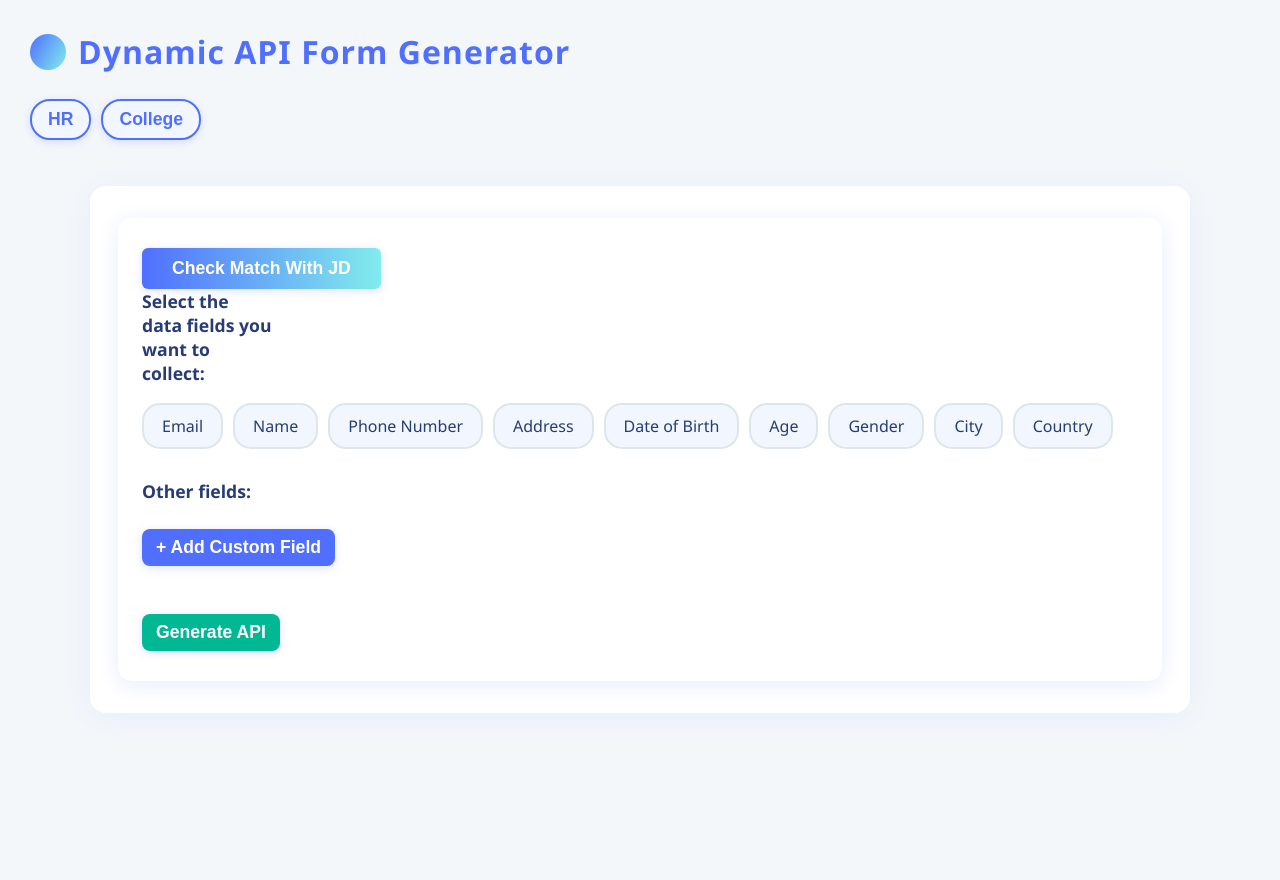
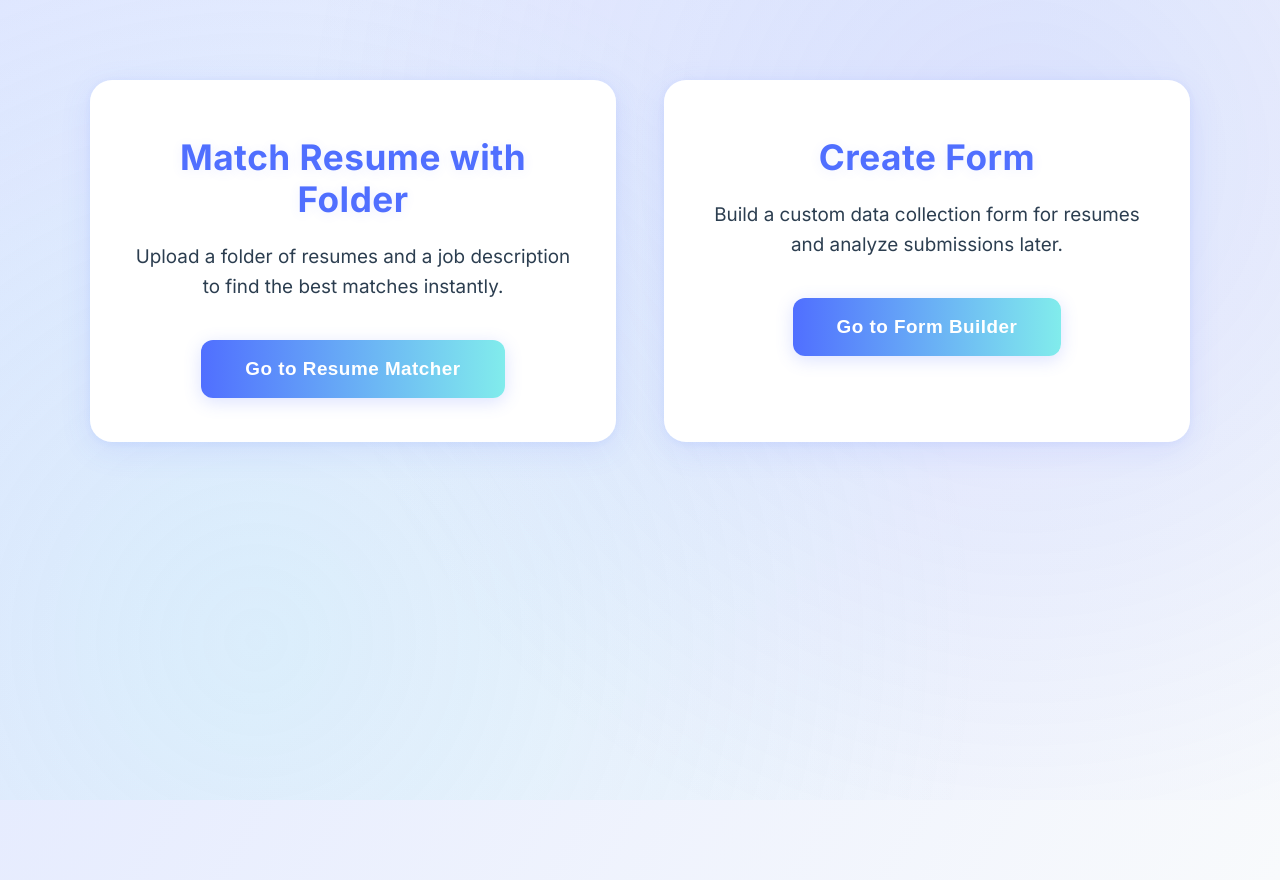
Before and after one commit to anoopgupta112/ai-data-analyzer, a FastAPI app: page / in a window 1280 px wide. Before the commit the page ends 651 px from the top, so only its background shows below. Run offline with FastAPI, Linux system fonts and the light colour scheme.

Commit message:
Add flow 2 final: matching with jd

```diff
--- a/app/api.py
+++ b/app/api.py
@@ -11,9 +11,15 @@ import shutil
 import os
 from fastapi import UploadFile, File, Form
 from .flow2 import process_uploaded_pdfs
+from .utils import get_form_submissions
+
 
 def get_router(templates: Jinja2Templates):
     router = APIRouter()
+
+    @router.get("/", response_class=HTMLResponse)
+    async def landing_page(request: Request):
+        return templates.TemplateResponse("landing.html", {"request": request})
 
     @router.get("/match_upload", response_class=HTMLResponse)
     async def upload_resumes_page(request: Request):
@@ -37,6 +43,25 @@ def get_router(templates: Jinja2Templates):
     @router.get("/match_results", response_class=HTMLResponse)
     async def match_results(request: Request):
         return templates.TemplateResponse("match_results.html", {"request": request})
+
+    @router.get("/analyze_pdfs/{form_id}", response_class=HTMLResponse)
+    async def analyze_pdfs_page(request: Request, form_id: str):
+        # Get all submissions for this form to show available PDFs
+        submissions = get_form_submissions(form_id)
+        pdf_list = []
+        for sub in submissions:
+            if 'resume' in sub and sub['resume']:
+                pdf_name = sub['resume'].split('/')[-1] if '/' in sub['resume'] else sub['resume']
+                pdf_list.append({
+                    'name': pdf_name,
+                    'path': sub['resume'],
+                    'submission_id': sub.get('id', '')
+                })
+        return templates.TemplateResponse("analyze_pdfs.html", {
+            "request": request,
+            "form_id": form_id,
+            "pdfs": pdf_list
+        })
 
     @router.post("/api/v1/match_from_excel")
     async def match_from_excel(jd: str = Form(...), excel_file: UploadFile = Form(...)):
@@ -130,4 +155,44 @@ def get_router(templates: Jinja2Templates):
         file_path = storage.export_to_excel(form_id)
         return FileResponse(file_path, filename=f"{form_id}_data.xlsx")
 
+    @router.post("/api/v1/analyze_from_excel/{form_id}")
+    async def analyze_from_excel(form_id: str, jd: str = Form(...), selected_pdfs: str = Form(...)):
+        import os
+        import json
+        from .ocr_engine import extract_text_from_pdf
+        from .match_agent import evaluate_resume_against_jd
+
+        # Get all submissions for this form
+        submissions = get_form_submissions(form_id)
+        if not submissions:
+            return JSONResponse(content={"error": "No submissions found."}, status_code=404)
+
+        # Parse selected PDFs
+        selected_pdf_list = json.loads(selected_pdfs) if selected_pdfs else []
+
+        results = []
+        for sub in submissions:
+            # Assume the resume file is stored under the key 'resume'
+            pdf_path = sub.get('resume')
+            if not pdf_path or not os.path.exists(os.path.join(os.getcwd(), pdf_path.lstrip('/'))):
+                continue
+
+            # Check if this PDF is selected for analysis
+            pdf_name = pdf_path.split('/')[-1] if '/' in pdf_path else pdf_path
+            if selected_pdf_list and pdf_name not in selected_pdf_list:
+                continue
+
+            abs_pdf_path = os.path.join(os.getcwd(), pdf_path.lstrip('/'))
+            resume_text = extract_text_from_pdf(abs_pdf_path)
+            match_report = evaluate_resume_against_jd(jd, resume_text)
+            results.append({
+                "pdf_path": os.path.basename(abs_pdf_path),
+                "match_report": match_report
+            })
+        return JSONResponse(content=results)
+
+    @router.get("/form-builder", response_class=HTMLResponse)
+    async def form_builder(request: Request):
+        return templates.TemplateResponse("index.html", {"request": request})
+
     return router
--- a/app/templates/index.html
+++ b/app/templates/index.html
@@ -188,8 +188,6 @@
   <div class="container">
     <div class="left">
       <form id="promptForm">
-          <button onclick="window.location.href='/match_upload'">Check Match With JD</button>
-
         <label>Select the data fields you want to collect:</label>
         <div id="fieldsContainer"></div>
 
--- /dev/null
+++ b/app/templates/landing.html
@@ -0,0 +1,128 @@
+<!DOCTYPE html>
+<html>
+<head>
+    <title>DataExtractor Landing</title>
+    <link href="https://fonts.googleapis.com/css2?family=Inter:wght@400;600;700&display=swap" rel="stylesheet">
+    <link rel="stylesheet" href="/static/style.css">
+    <style>
+        body {
+            min-height: 100vh;
+            margin: 0;
+            padding: 0;
+            font-family: 'Inter', 'Segoe UI', Arial, sans-serif;
+            background: linear-gradient(120deg, #e0e7ff 0%, #f8fafc 100%);
+            position: relative;
+            overflow-x: hidden;
+        }
+        .animated-bg {
+            position: fixed;
+            top: 0; left: 0; width: 100vw; height: 100vh;
+            z-index: 0;
+            background: radial-gradient(circle at 80% 20%, #506fff22 0%, transparent 60%),
+                        radial-gradient(circle at 20% 80%, #81ecec22 0%, transparent 60%);
+            pointer-events: none;
+        }
+        .landing-container {
+            max-width: 1100px;
+            margin: 80px auto 0 auto;
+            display: flex;
+            gap: 48px;
+            justify-content: center;
+            z-index: 1;
+            position: relative;
+        }
+        .landing-section {
+            background: rgba(255,255,255,0.98);
+            border-radius: 22px;
+            box-shadow: 0 8px 32px 0 rgba(80,111,255,0.10), 0 1.5px 8px 0 rgba(80,111,255,0.08);
+            padding: 56px 44px 44px 44px;
+            flex: 1;
+            display: flex;
+            flex-direction: column;
+            align-items: center;
+            transition: box-shadow 0.2s, transform 0.2s;
+            min-width: 320px;
+        }
+        .landing-section:hover {
+            box-shadow: 0 16px 48px 0 #506fff33, 0 2px 12px 0 #506fff22;
+            transform: translateY(-4px) scale(1.025);
+        }
+        .landing-title {
+            color: #506fff;
+            font-size: 2.2rem;
+            font-weight: 700;
+            margin-bottom: 22px;
+            text-align: center;
+            letter-spacing: 0.5px;
+            text-shadow: 0 2px 12px #506fff18;
+        }
+        .landing-desc {
+            color: #2c3e50;
+            font-size: 1.18rem;
+            margin-bottom: 38px;
+            text-align: center;
+            line-height: 1.6;
+        }
+        .landing-btn {
+            background: linear-gradient(90deg, #506fff 0%, #81ecec 100%);
+            color: #fff;
+            border: none;
+            padding: 18px 44px;
+            border-radius: 12px;
+            font-size: 1.18rem;
+            font-weight: 600;
+            cursor: pointer;
+            box-shadow: 0 4px 18px #506fff33;
+            transition: background 0.2s, transform 0.1s, box-shadow 0.2s;
+            letter-spacing: 0.5px;
+        }
+        .landing-btn:hover {
+            background: linear-gradient(90deg, #81ecec 0%, #506fff 100%);
+            transform: translateY(-2px) scale(1.04);
+            box-shadow: 0 8px 32px #506fff33;
+        }
+        @media (max-width: 1100px) {
+            .landing-container {
+                flex-direction: column;
+                gap: 32px;
+                padding: 0 16px;
+            }
+        }
+        @media (max-width: 600px) {
+            .landing-section {
+                padding: 32px 12px 28px 12px;
+                min-width: unset;
+            }
+            .landing-title {
+                font-size: 1.3rem;
+            }
+            .landing-desc {
+                font-size: 1rem;
+            }
+            .landing-btn {
+                font-size: 1rem;
+                padding: 14px 18px;
+            }
+        }
+    </style>
+</head>
+<body>
+    <div class="animated-bg"></div>
+    <div class="landing-container">
+        <div class="landing-section">
+            <div class="landing-title">Match Resume with Folder</div>
+            <div class="landing-desc">
+                Upload a folder of resumes and a job description to find the best matches instantly.
+            </div>
+            <button class="landing-btn" onclick="window.location.href='/match_upload'">Go to Resume Matcher</button>
+        </div>
+        <div class="landing-section">
+            <div class="landing-title">Create Form</div>
+            <div class="landing-desc">
+                Build a custom data collection form for resumes and analyze submissions later.
+            </div>
+            <button class="landing-btn" onclick="window.location.href='/form-builder'">Go to Form Builder</button>
+        </div>
+    </div>
+</body>
+</html>
```
Also changed, not shown: app/templates/analyze_pdfs.html (added, +278 -0 lines), app/templates/base.html (deleted, +0 -10 lines), app/templates/form.html (+9 -1 lines), app/utils.py (+8 -0 lines).
